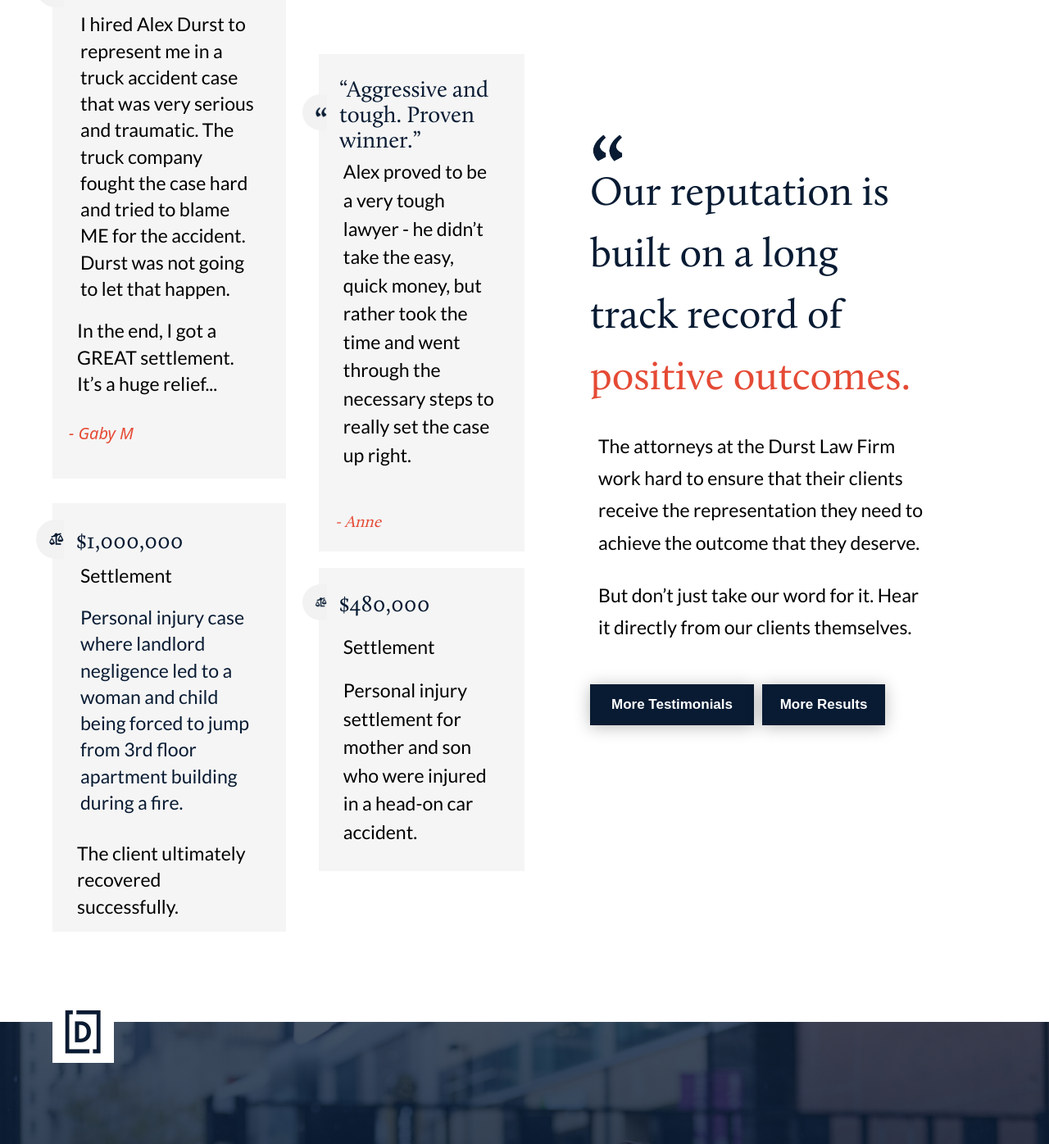
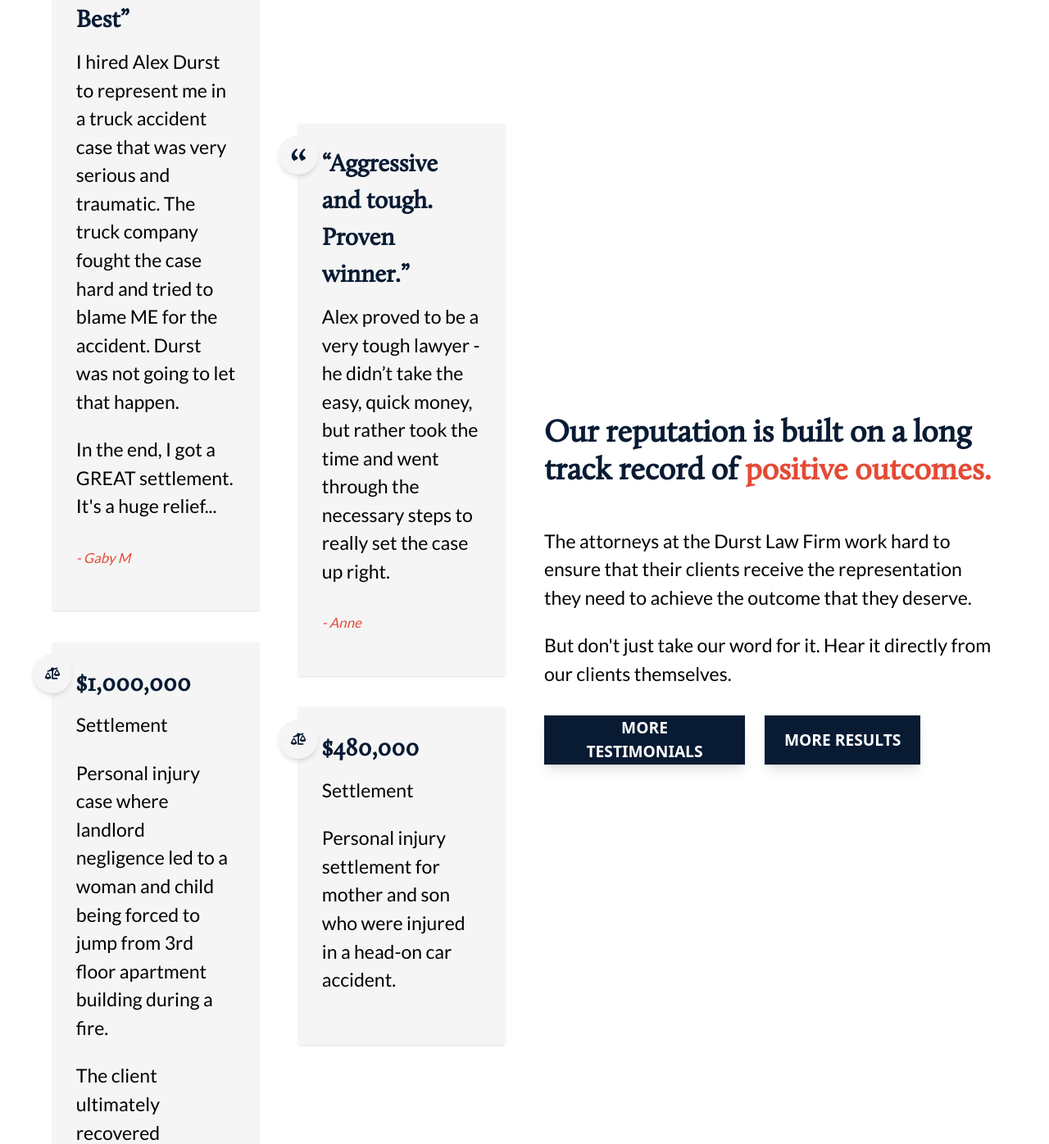
Before and after one commit to ranaharoon3222/durstlawfirm, a Next.js app: page /transportation in a window 1280 px wide. Shown: the part 2619-4015 px from the top of the page at 82% size. Built offline with nearby package versions, Linux system fonts and the light colour scheme.

Commit message:
added PreFooter

```diff
--- a/src/commons/FooterCta.jsx
+++ b/src/commons/FooterCta.jsx
@@ -10,7 +10,7 @@
         backgroundImage: `linear-gradient( 180deg, rgba(8,27,51,0.76) 0%, rgba(8,27,51,0.9) 100% ),url(${image})`,
       }}
     >
-      <div className='container relative py-20 md:py-40'>
+      <div className='container relative py-20 md:py-32'>
         <img
           src='./images/logo_11zon.jpg'
           className='absolute md:left-2 md:-top-10 max-w-[80px]  left-1/2 -top-10 shadow translate-x-[-50%]'
--- /dev/null
+++ b/src/commons/PreFooter.jsx
@@ -0,0 +1,103 @@
+import React from 'react';
+
+import Button from '@/commons/Button';
+import Box from '@/commons/Box';
+
+const PreFooter = () => {
+  return (
+    <div className='my-10'>
+      <div className='container'>
+        <div className='grid items-center gap-10 md:grid-cols-2'>
+          <div className='grid items-center gap-10 md:grid-cols-2 place-content-center'>
+            <div>
+              <Box
+                title='“The Absolute Best”'
+                name='- Gaby M'
+                icon='./images/icons.png'
+              >
+                <p>
+                  I hired Alex Durst to represent me in a truck accident case
+                  that was very serious and traumatic. The truck company fought
+                  the case hard and tried to blame ME for the accident. Durst
+                  was not going to let that happen.
+                </p>
+                <p className='pt-5'>
+                  In the end, I got a GREAT settlement. It's a huge relief...
+                </p>
+              </Box>
+              <Box title='$1,000,000' icon='./images/icon2.png'>
+                <p>Settlement</p>
+                <p className='pt-5 '>
+                  Personal injury case where landlord negligence led to a woman
+                  and child being forced to jump from 3rd floor apartment
+                  building during a fire.
+                </p>
+                <p className='pt-5 '>
+                  The client ultimately recovered successfully.
+                </p>
+              </Box>
+            </div>
+            <div>
+              <Box
+                title='“Aggressive and tough. Proven winner.”'
+                name='- Anne'
+                icon='./images/icons.png'
+              >
+                <p>
+                  Alex proved to be a very tough lawyer - he didn’t take the
+                  easy, quick money, but rather took the time and went through
+                  the necessary steps to really set the case up right.
+                </p>
+              </Box>
+              <Box title='$480,000' icon='./images/icon2.png'>
+                <p>Settlement</p>
+                <p className='pt-5 '>
+                  Personal injury settlement for mother and son who were injured
+                  in a head-on car accident.
+                </p>
+              </Box>
+            </div>
+          </div>
+
+          <div className=''>
+            <div className=''>
+              <h1 className='text-[2rem] md:text-[3vw] leading-[1.2em] mb-9 font-semibold'>
+                Our reputation is built on a long track record of{' '}
+                <span className='text-primary'>positive outcomes.</span>
+              </h1>
+            </div>
+            <div className=''>
+              <p>
+                The attorneys at the Durst Law Firm work hard to ensure that
+                their clients receive the representation they need to achieve
+                the outcome that they deserve.
+              </p>
+              <p className='mt-5'>
+                But don't just take our word for it. Hear it directly from our
+                clients themselves.
+              </p>
+            </div>
+
+            <div className='flex flex-wrap md:flex-nowrap mt-7'>
+              <div className='mr-5'>
+                <Button
+                  variant='primary-bg'
+                  text='More Testimonials'
+                  className='inline-block w-auto px-5 mb-5 text-center '
+                />
+              </div>
+
+              <Button
+                variant='primary-bg'
+                text='More Results'
+                className='inline-block w-auto px-5 text-center'
+              />
+            </div>
+          </div>
+        </div>
+      </div>
+    </div>
+  );
+};
+
+export default PreFooter;
--- a/src/pages/transportation.js
+++ b/src/pages/transportation.js
@@ -1,26 +1,29 @@
 import React from 'react';
-import Hero from '@/components/transPortation/hero';
-import Head from 'next/head';
-import Icons from '@/components/onlyIcons/Icons';
-import OnlyImg from '@/components/onlyImg/OnlyImg';
-import Repu from '@/components/repuTation/Repu';
-import UpperFoot from '@/components/upperFoot/UpperFoot';
-import Line from '@/components/line/Line';
+
 import Brands from '@/components/brands/Brands';
 import Divider from '@/components/divider/Divider';
 import TransportBanner from '@/commons/pages/transportation/TransportBanner';
 import TickList from '@/commons/pages/transportation/TickList';
+import PreFooter from '@/commons/PreFooter';
+import FooterCta from '@/commons/FooterCta';
 
 const Transportation = () => {
   return (
     <>
       <TransportBanner />
-      {/* <Icons /> */}
       <TickList />
       <Brands />
       <Divider />
-      <Repu />
-      <UpperFoot />
+
+      <PreFooter />
+      <FooterCta image={'/images/last-back-img.jpg'}>
+        <h2 className='font-medium text-center text-white md:text-left md:text-[2rem] '>
+          <span className='text-primary'>
+            If you’ve been injured in a transportation accident,
+          </span>{' '}
+          it’s crucial that we discuss your case as quickly as possible.
+        </h2>
+      </FooterCta>
     </>
   );
 };
```
